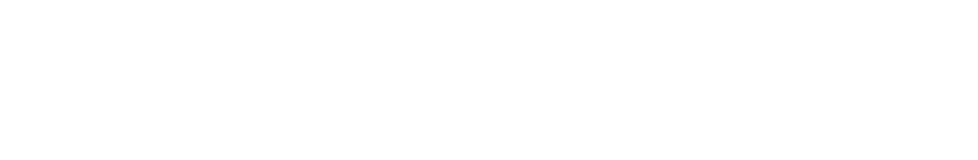
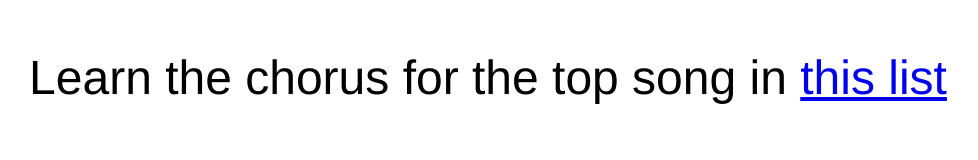
Before and after one commit to Christovftw/christovftw.github.io, a plain HTML site: page rando.html in a window 1280 px wide. Shown: the whole page, without its empty margins (152-1130 px from the left). Drawn offline with Linux system fonts and the light colour scheme.

Commit message:
rando update
Rando.html now generates some random prompts properly

```diff
--- a/rando.html
+++ b/rando.html
@@ -1,17 +1,34 @@
 <html>
+<div style="
+	text-align: center;
+	font-family: Helvetica;
+	font-size: 300%;
+	margin: 50px 50px 50px 50px;
+">
+
 
 <script language="JavaScript">
 <!--
 
-fetch('tasks.txt')
-  .then(response => response.text())
-  .then(text => console.log(text))
+var a = new Array ();
+a[0] = "Write a beat lasting 8 bars";
+a[1] = "Write a melody lasting 8 bars";
+a[2] = "Write a bass line lasting 8 bars";
+a[3] = "Work out the melody from the chorus of whatever is #1 in the UK charts";
+a[4] = "Work out the melody from the chorus of whatever is the first song on deezer flow";
+a[5] = "Write a 4-chord progression using the circle of fifths";
+a[6] = "Work out the melody for part of an iconic video game soundtrack";
+a[7] = "Learn the chorus for the top song in <a  target=\"_blank\" href=\"https://www.ultimate-guitar.com/top/tabs?order=rating&period=7_days\">this list</a>";
+a[8] = "Learn the chorus for whatever is the first song in deezer flow";
+var i = Math.floor(8*Math.random())
 
-
+document.write(a[i]);
+console.log(a);
 
 //-->
 </script>
 
 
+</div>
 
 </html>
```
Also changed, not shown: index.html (+1 -18 lines).
